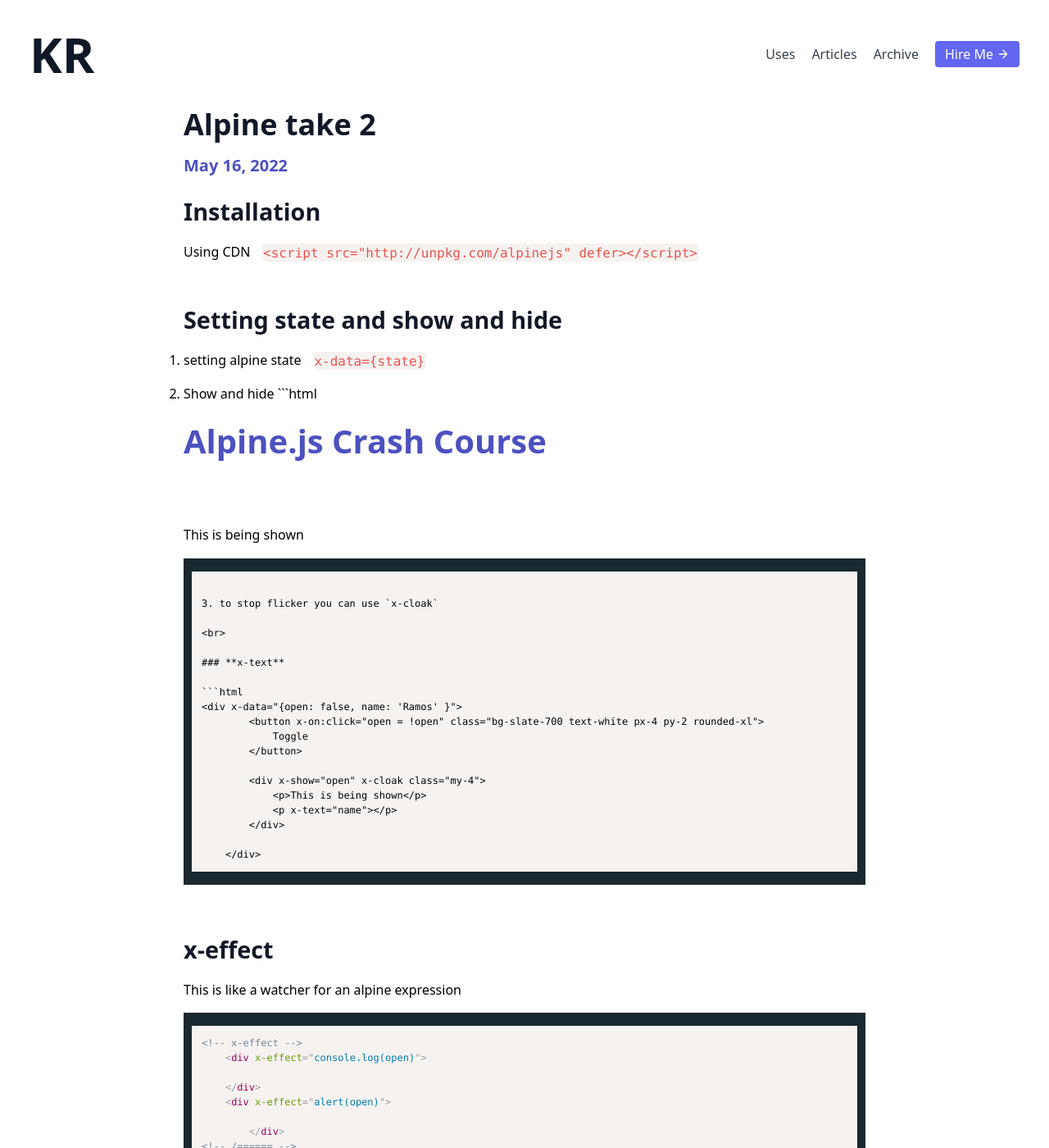
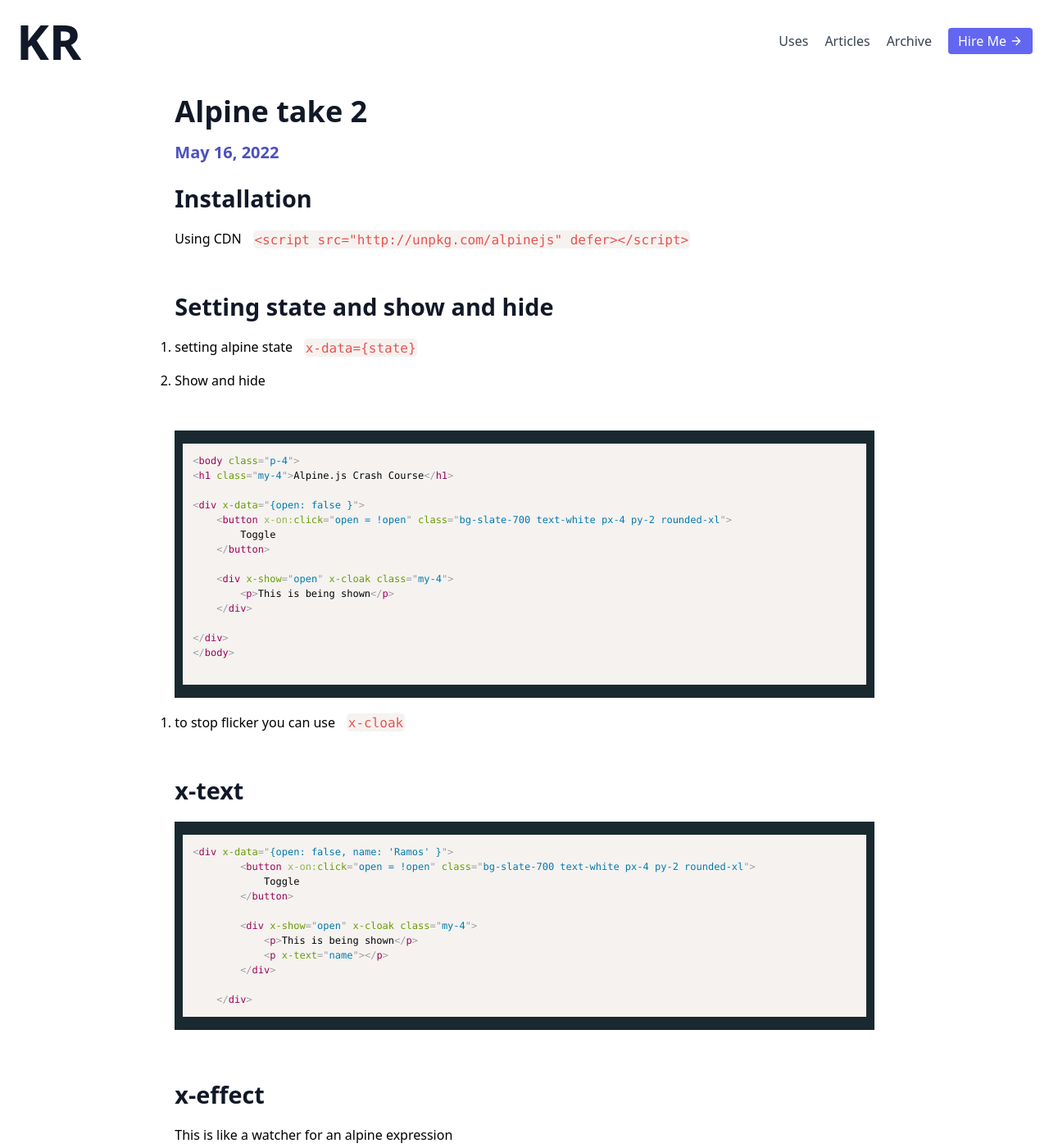
Before and after one commit to iamkarsoft/iamkarsoft.github.io, a Jekyll site: the page built from _posts/2022-05-16-alpine-take-two.md, in a window 1280 px wide and 1400 px high. Shown: the whole window at 82% size. Built offline with Jekyll 4.4.1, drawn with Linux system fonts in a browser that asks for light colours; nearby versions of some CDN libraries.

Commit message:
fix blogpost

````diff
--- a/_posts/2022-05-16-alpine-take-two.md
+++ b/_posts/2022-05-16-alpine-take-two.md
@@ -18,6 +18,10 @@ Using CDN `<script src="http://unpkg.com/alpinejs" defer></script>`
 
 1. setting alpine state `x-data={state}`
 2. Show and hide
+
+<br>
+
+
 ```html
 <body class="p-4">
 <h1 class="my-4">Alpine.js Crash Course</h1>
@@ -36,7 +40,7 @@ Using CDN `<script src="http://unpkg.com/alpinejs" defer></script>`
 
 ```
 
-3. to stop flicker you can use `x-cloak`
+1. to stop flicker you can use `x-cloak`
 
 <br>
 
````
